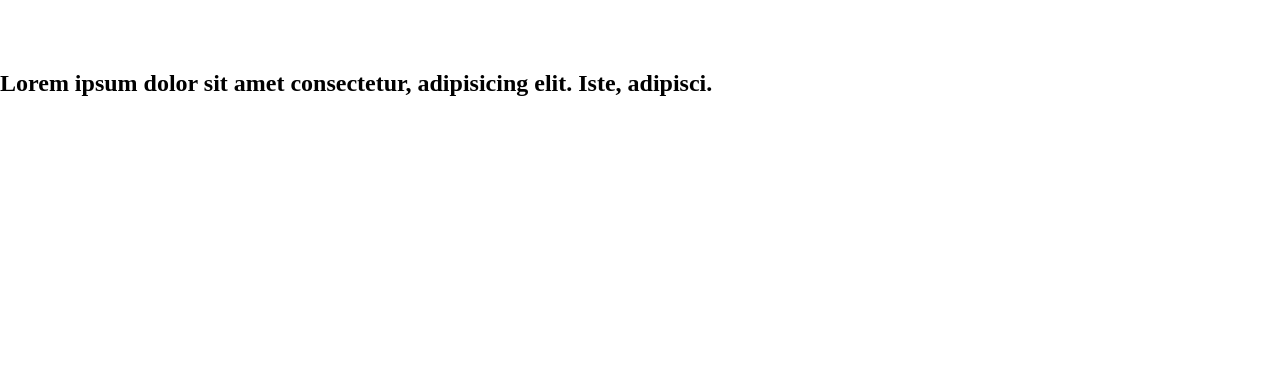
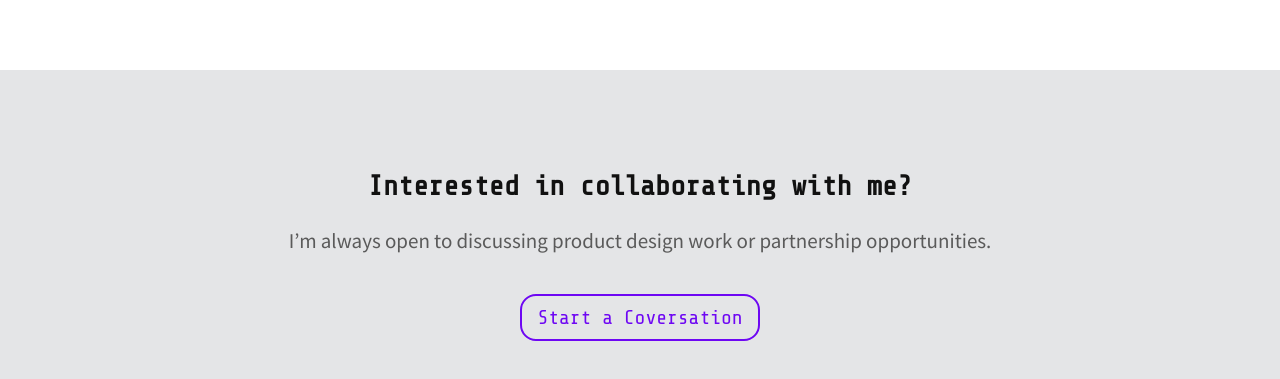
Before and after one commit to uvutkarshverma/uvutkarshverma, a React (Create React App) app: page / in a window 1280 px wide. Shown: the part 6128-6507 px from the top of the page. Before the commit the page ends 6225 px from the top, so only its background shows below. Built offline with nearby package versions, Linux system fonts and the light colour scheme.

Commit message:
updated contact card

```diff
--- a/src/assets/style.css
+++ b/src/assets/style.css
@@ -595,3 +595,30 @@ font-size: 30px;
 font-weight: 700;
 justify-content: center;
 }
+
+
+.contactCard{
+    padding: 100px 0;
+    width: 100%;
+    background-color: #e4e5e7;
+
+}
+.contactCard h2{
+    font-size: 28px;
+    font-family: var(--font1);
+    color: var(--color2);
+    font-weight: 700;
+    text-align: center;
+    margin-bottom: 2%;
+}
+.contactCard h3{
+    font-size: 21px;
+    font-family: var(--font2);
+    color: #5a5a5a;
+    font-weight: 500;
+    text-align: center;
+    margin-bottom: 4%;
+}
+.contactCardbtn{
+    text-align: center;
+}
--- a/src/component/Home.jsx
+++ b/src/component/Home.jsx
@@ -462,7 +462,9 @@ function Home() {
     </div>
 
     <div className="contactCard">
-      <h2>Lorem ipsum dolor sit amet consectetur, adipisicing elit. Iste, adipisci.</h2>
+      <h2>Interested in collaborating with me?</h2>
+      <h3>I’m always open to discussing product design work or partnership opportunities.</h3>
+      <div className="contactCardbtn"><a href="https://linkedin.com/in/uvutkarshverma" className="btn">Start a Coversation</a></div>
     </div>
 
     </>
```
